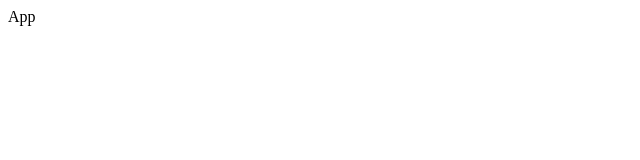
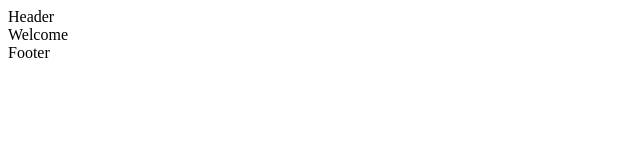
Before and after one commit to johnkatua/Tuk-Past-Paper-Repo, a React (Vite) app: page / in a window 1280 px wide. Shown: the top 160 px of the page, without its empty margins (0-640 px from the left). Built offline with nearby package versions, Linux system fonts and the light colour scheme; the HTML template or start-up script is replaced by a standard one.

Commit message:
successfully rendered the layout

```diff
--- a/src/App.jsx
+++ b/src/App.jsx
@@ -1,8 +1,10 @@
-import React from 'react'
+import React from 'react';
+
+import Pages from './pages/index';
 
 const App = () => {
   return (
-    <div>App</div>
+    <Pages />
   )
 }
 
--- a/src/pages/index.jsx
+++ b/src/pages/index.jsx
@@ -1,2 +1,23 @@
 import React, { Suspense } from 'react';
 import { BrowserRouter as Router, Routes, Route } from 'react-router-dom';
+
+import Layout from '../components/Layout';
+import Welcome from './Welcome';
+
+const LayoutRoute = ({ children }) => {
+  return <Layout>{children}</Layout>
+};
+
+const Pages = () => {
+  return (
+    <Suspense fallback={<div>Loading...</div>}>
+      <Router>
+        <Routes>
+          <Route path="/" element={<LayoutRoute><Welcome /></LayoutRoute>} />
+        </Routes>
+      </Router>
+    </Suspense>
+  )
+};
+
+export default Pages;
```
